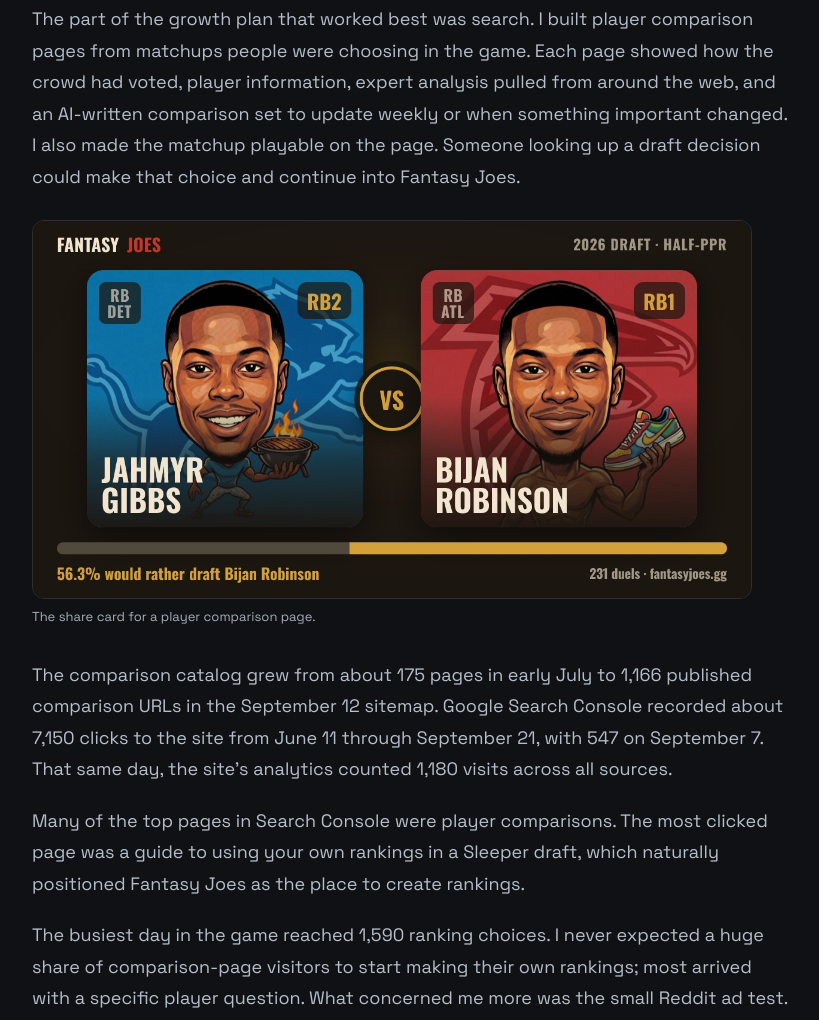
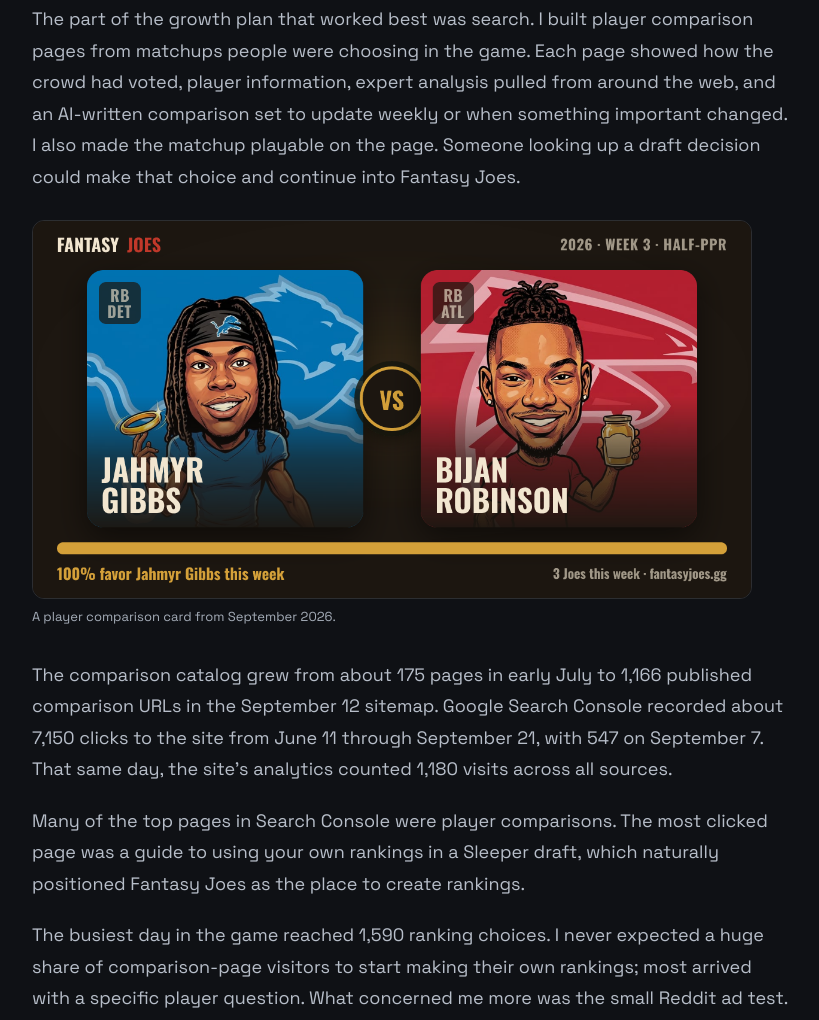
Before and after one commit to lazyguac/nickdahlhoff-site, an Astro site: page /writing/fantasy-joes-wrap-up in a window 1280 px wide. Shown: the part 3369-4389 px from the top of the page, without its empty margins (208-1027 px from the left). Built offline with nearby package versions, Linux system fonts and the light colour scheme; Astro itself is replaced by a stand-in of ours.

Commit message:
Replace deprecated Fantasy Joes comparison art

```diff
--- a/src/content/writing/fantasy-joes-wrap-up.md
+++ b/src/content/writing/fantasy-joes-wrap-up.md
@@ -46,8 +46,8 @@
 The part of the growth plan that worked best was search. I built player comparison pages from matchups people were choosing in the game. Each page showed how the crowd had voted, player information, expert analysis pulled from around the web, and an AI-written comparison set to update weekly or when something important changed. I also made the matchup playable on the page. Someone looking up a draft decision could make that choice and continue into Fantasy Joes.
 
 <figure class="post-figure">
-  <img src="/images/fantasy-joes/fj-compare-og-card.jpg" alt="Fantasy Joes share card for Jahmyr Gibbs versus Bijan Robinson showing that 56.3 percent of 231 votes favored Robinson" loading="lazy" />
-  <figcaption>The share card for a player comparison page.</figcaption>
+  <img src="/images/fantasy-joes/fj-compare-gibbs-robinson-week3-2026.png" alt="Fantasy Joes comparison card with illustrated Jahmyr Gibbs and Bijan Robinson facing off above a crowd-vote bar" loading="lazy" />
+  <figcaption>A player comparison card from September 2026.</figcaption>
 </figure>
 
 The comparison catalog grew from about 175 pages in early July to 1,166 published comparison URLs in the September 12 sitemap. Google Search Console recorded about 7,150 clicks to the site from June 11 through September 21, with 547 on September 7. That same day, the site's analytics counted 1,180 visits across all sources.
--- a/src/content/writing/programmatic-seo.md
+++ b/src/content/writing/programmatic-seo.md
@@ -36,7 +36,7 @@
 
 Every player in the game has a comic-style caricature I generate for them. The share card puts both players' caricatures side by side, adds their position, team, and draft rank, drops a "VS" in the middle, and draws the live crowd-split bar right on the image. It's built per matchup, from the same live data as the page, so the card for a real matchup shows the real split and the real art. It looks like a fight card, which is the point.
 
-![The share card: both players' comic art, ranks, and the live crowd split](/images/fantasy-joes/fj-compare-og-card.jpg)
+![The share card with updated player art, ranks, and the Week 3 crowd split](/images/fantasy-joes/fj-compare-gibbs-robinson-week3-2026.png)
 
 That card also broke on every single page for a while, which brings me to the parts that were harder than the idea.
 
```
Also changed, not shown: public/images/fantasy-joes/fj-compare-gibbs-robinson-week3-2026.png (added).
